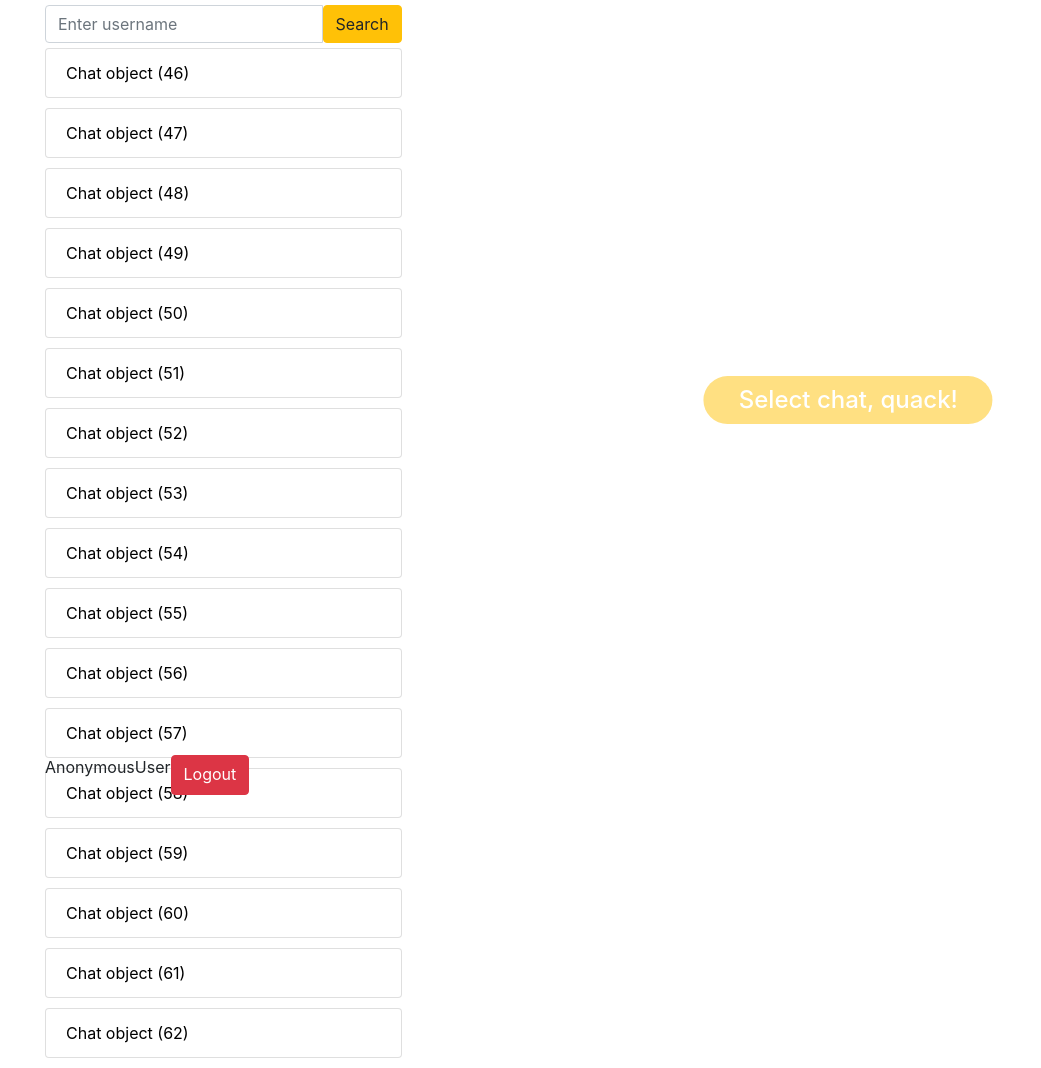
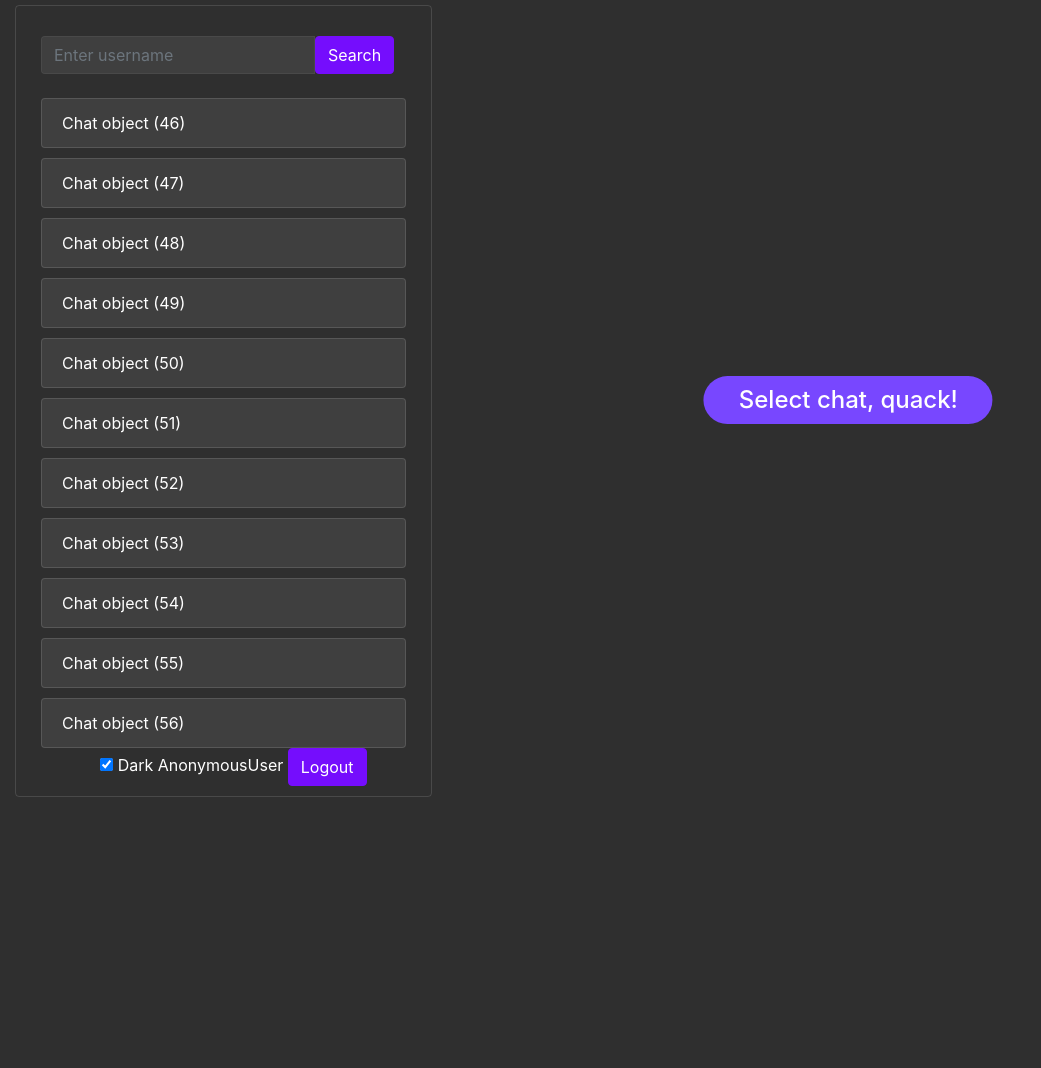
Before and after one commit to astakhiv/Duck-chat, a Django app: template network/templates/network/index.html in a window 1280 px wide. Shown: the whole page, without its empty margins (0-1041 px from the left). After the commit the page ends 797 px from the top, so only its background shows below. Run offline with Django 3.2, Linux system fonts and the light colour scheme; the template is opened without the code that fills it: values that come from a table or form of the project are taken from there, others are empty; data comes from the database, SQL or seed files in the repository; both versions use the stored data as it was after the commit; tables that the repository leaves empty hold one stand-in row (values such as "Sample post"); some libraries are stand-ins or nearby versions.

Commit message:
added correct HTML and CSS, dark mode and other features

```diff
--- a/network/models.py
+++ b/network/models.py
@@ -3,6 +3,7 @@ from django.db import models
 
 
 class User(AbstractUser):
+    dark = models.BooleanField(verbose_name="is_dark_theme", default=True)
     def __str__(self) -> str:
         return self.username
 
--- a/network/static/network/chat.js
+++ b/network/static/network/chat.js
@@ -29,7 +29,7 @@ document.addEventListener("DOMContentLoaded", () => {
     data = JSON.parse(event.data);
     console.log(data);
     document.querySelector("#messages_block").innerHTML = `
-    <div>
+    <div class="message">
       <h4>${data.sender}</h4>
       <p>${data.message}</p>
     </div>`
--- a/network/templates/network/index.html
+++ b/network/templates/network/index.html
@@ -4,7 +4,7 @@
 
 {% block body %}
     <div class="col-12 empty_space">
-        <div class="center">
+        <div class="center-message">
             <h4>Select chat, quack!</h4>
         </div>
     </div>
--- a/network/templates/network/login.html
+++ b/network/templates/network/login.html
@@ -2,12 +2,13 @@
 
 {% block body %}
 
+
+    <div class="center">
         <h2>Login</h2>
 
         {% if message %}
             <div>{{ message }}</div>
         {% endif %}
-
         <form action="{% url 'login' %}" method="post">
             {% csrf_token %}
             <div class="form-group">
@@ -20,5 +21,5 @@
         </form>
 
         Don't have an account? <a href="{% url 'register' %}">Register here.</a>
-
+    </div>
 {% endblock %}
--- a/network/templates/network/main_layout.html
+++ b/network/templates/network/main_layout.html
@@ -7,25 +7,30 @@
         <link rel="stylesheet" href="https://stackpath.bootstrapcdn.com/bootstrap/4.4.1/css/bootstrap.min.css" integrity="sha384-Vkoo8x4CGsO3+Hhxv8T/Q5PaXtkKtu6ug5TOeNV6gBiFeWPGFN9MuhOf23Q9Ifjh" crossorigin="anonymous">
         {% block head %}
         {% endblock head %}
-        <link href="{% static 'network/styles.css' %}" rel="stylesheet">
+
+        {% if dark %}
+            <link rel="stylesheet" href="{% static 'network/dark.css' %}">
+        {% else %}
+            <link rel="stylesheet" href="{% static 'network/light.css' %}">
+        {% endif %}
     </head>
     <body>
         <div class="col-12 d-flex">
-            <div class="col-4 h-100 side-bar">
-                <div class="col-12">
-                    <form action="{% url 'search' %}" method="post">
+            <div class="col-4 side-bar section">
+                <div class="col-12 h-10">
+                    <form class="vertical-center" action="{% url 'search' %}" method="post">
                         {% csrf_token %}
                         <div class="input-group">
-                            <input class="form-control" name="username" type="text" placeholder="Enter username">
-                            <input class="btn btn-warning" type="submit" value="Search">
+                            <input class="form-control message-box" name="username" type="text" placeholder="Enter username">
+                            <input class="btn btn-color" type="submit" value="Search">
                         </div>
                     </form>
                 </div>
-                <div class="col-12">
+                <div class="col-12 scroll h-85">
                     <ul class="list-group">
                         {% for chat in chats %}
                         <a href="{% url 'chat' chat %}" class="side-list-item">
-                            <li class="list-group-item">{{ chat }}</li>
+                            <li class="list-group-item chat-item">{{ chat }}</li>
                         </a>
                         {% empty %}
                         <div class="text-center">
@@ -34,9 +39,14 @@
                         {% endfor %}
                     </ul>
                 </div>
-                <div class="col-12 d-flex bottom">
-                    <div><p>{{ user }}</p></div>
-                    <a href="{% url 'logout' %}" class="btn btn-danger">Logout</a>
+                <div class="col-12 h-5 text-center align-middle">
+                    <form class="form-check form-switch" id="dark-mode-form" action="{% url 'dark-mode' %}" method="post">
+                        {% csrf_token %}
+                        <input onchange="this.form.submit()" type="checkbox" role="switch" id="flexSwitchCheckDefault" name="dark-toggle" {% if dark %} checked {% endif %}>
+                        <label class="text-color" for="flexSwitchCheckDefault">Dark</label>
+                        <span class="text-color">{{ user }}</span>
+                        <a href="{% url 'logout' %}" class="btn btn-color">Logout</a>
+                    </form>
                 </div>
             </div>
                 <div class="col-8">
--- a/network/templates/network/register.html
+++ b/network/templates/network/register.html
@@ -2,11 +2,13 @@
 
 {% block body %}
 
+    <div class="center">
         <h2>Register</h2>
 
         {% if message %}
             <div>{{ message }}</div>
         {% endif %}
+
 
         <form action="{% url 'register' %}" method="post">
             {% csrf_token %}
@@ -27,4 +29,5 @@
 
         Already have an account? <a href="{% url 'login' %}">Log In here.</a>
 
+    </div>
 {% endblock %}
--- a/network/templates/network/search.html
+++ b/network/templates/network/search.html
@@ -15,7 +15,7 @@
     </div>
     {% else %}
     <div class="col-12 empty_space">
-        <div class="center">
+        <div class="center-message">
             <h4>No users found, quack :(</h4>
         </div>
     </div>
--- a/network/urls.py
+++ b/network/urls.py
@@ -9,5 +9,6 @@ urlpatterns = [
     path("login", views.login_view, name="login"),
     path("logout", views.logout_view, name="logout"),
     path("register", views.register, name="register"),
-    path("chat/<str:user>", views.chat, name="chat")
+    path("chat/<str:user>", views.chat, name="chat"),
+    path("dark-mode", views.dark_mode, name="dark-mode"),
 ]
--- a/static/network/chat.js
+++ b/static/network/chat.js
@@ -29,7 +29,7 @@ document.addEventListener("DOMContentLoaded", () => {
     data = JSON.parse(event.data);
     console.log(data);
     document.querySelector("#messages_block").innerHTML = `
-    <div>
+    <div class="message">
       <h4>${data.sender}</h4>
       <p>${data.message}</p>
     </div>`
--- /dev/null
+++ b/static/network/dark.css
@@ -0,0 +1,128 @@
+
+html,
+body{
+    height: 99vh;
+    background-color: #2f2f2f;
+}
+
+a {
+    text-decoration: none;
+    color: white;
+}
+
+a:hover {
+    color: white;
+}
+
+.side-list-item {
+    margin: 5px 0px;
+}
+
+.h-85 {
+    height: 85%;
+}
+
+.h-80 {
+    height: 80%;
+}
+
+.h-10 {
+    height: 10%;
+}
+
+.h-5 {
+    height: 5%;
+}
+
+.heading {
+    background-color: #3f3f3f;
+    border: 1px solid rgba(255, 255, 255, 0.125);
+    border-radius: 0.25rem;
+    margin: 5px 0px;
+    padding: 10px 20px;
+
+}
+
+.message{
+    border: 1px solid #7847ff;
+    background-color: #7847ff;
+    color: white;
+    overflow-wrap: break-word;
+    width: 100%;
+    border-radius: 0.25rem;
+    padding: 5px;
+    margin: 5px 0px;
+}
+
+.scroll {
+    position: relative;
+    overflow-y: scroll;
+}
+
+.messages {
+    display: flex;
+    flex-direction: column-reverse;
+}
+
+.empty_space {
+    position: relative;
+    height: 100vh;
+}
+
+.message-box {
+    background-color: #3f3f3f;
+    color: #3f3f3f;
+    border: 1px solid rgba(255, 255, 255, 0.125);
+}
+
+.message-box:focus {
+    background-color: #3f3f3f;
+    color: white;
+    border: 1px solid rgba(255, 255, 255, 0.125);
+}
+
+.center-message {
+    background-color: #7847ff;
+    color: white;
+    text-align: center;
+    padding: 10px 35px 1px 35px;
+    border-radius: 500px;
+    margin: 0;
+    position: absolute;
+    top: 50%;
+    left: 50%;
+    -ms-transform: translate(-50%, -50%);
+    transform: translate(-50%, -50%);
+  }
+
+.vertical-center {
+    margin: 0;
+    position: absolute;
+    top: 50%;
+    -ms-transform: translateY(-50%);
+    transform: translateY(-50%);
+}
+
+.section {
+    border: 1px solid rgba(255, 255, 255, 0.125);
+    height: 99vh;
+    margin: 5px 0px;
+    border-radius: 0.25rem;
+    padding: 10px;
+}
+
+
+.btn-color {
+    color: white;
+    background-color: #750dfd;
+    border-color: #750dfd;
+}
+
+.text-color {
+    color: white;
+}
+
+.chat-item {
+    background-color: #3f3f3f;
+    border: 1px solid rgba(255, 255, 255, 0.125);
+}
--- a/static/network/styles.css
+++ b/static/network/styles.css
@@ -1,66 +1,8 @@
-html,
-body{
-    max-height: 100vh;
-}
-
-a {
-    color: black;
-    text-decoration: none;
-}
-
-a:hover{
-    color: black;
-}
-
-footer {
-    position: absolute;
-    bottom: 0;
-    width: 100%;
-    height: 50px;
-}
-
-.side-list-item {
-    margin: 5px 0px;
-}
-
-.side-bar{
-    margin: 5px 0px;
-}
-
-.bottom {
-    margin: 5px 0px;
-    position: fixed;
-    bottom: 0;
-    text-align: center;
-}
-
-.heading {
-    border-radius: 0.25rem;
-    border: 1px solid rgba(0,0,0,.125);
-    margin: 5px 0px;
-    padding: 10px 20px;
-
-}
-
-.messages {
-    position: relative;
-    height: 85vh;
-    overflow-y: scroll;
-    display: flex;
-    flex-direction: column-reverse;
-}
-
-.empty_space {
-    position: relative;
-    height: 100vh;
+body {
+    margin: 10px;
 }
 
 .center {
-    text-align: center;
-    padding: 10px 35px 1px 35px;
-    border-radius: 500px;
-    background-color: #ffe082;
-    color: white;
     margin: 0;
     position: absolute;
     top: 50%;
```
Also changed, not shown: network/static/network/dark.css (added, +128 -0 lines), network/static/network/light.css (added, +115 -0 lines), network/static/network/styles.css (+2 -60 lines), network/templates/network/chat.html (+9 -9 lines), network/views.py (+19 -2 lines), static/network/light.css (added, +115 -0 lines), db.sqlite3, network/migrations/0003_user_dark.py (added). Lines whose indentation alone changed are shown as unchanged.
